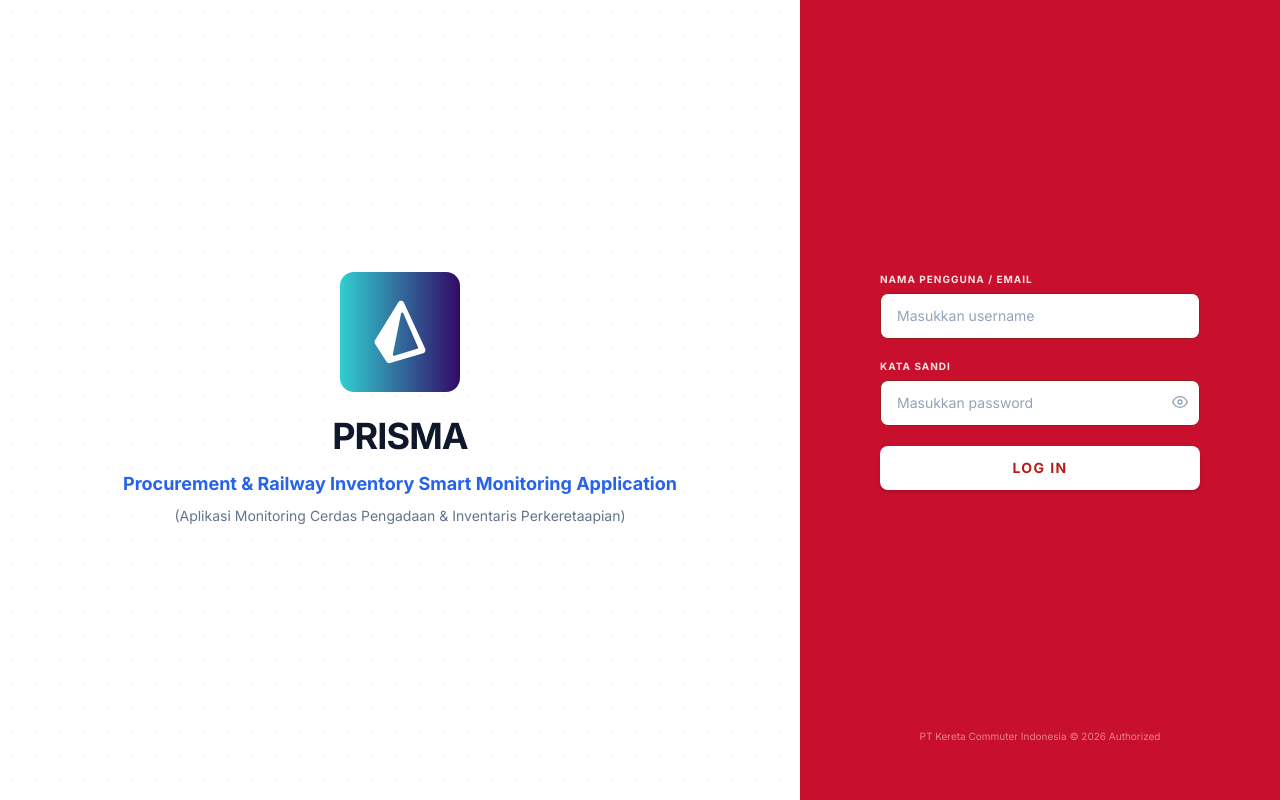
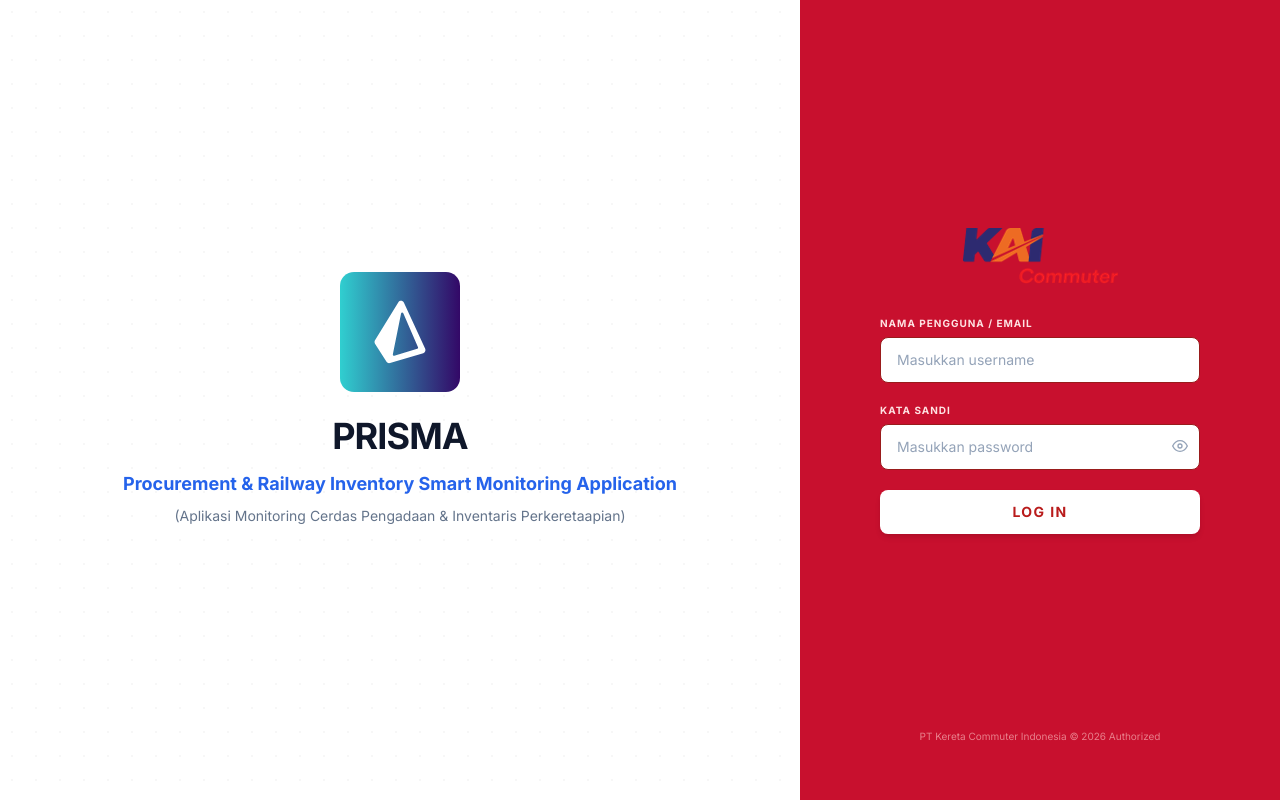
Before and after one commit to yoeda19/krl-command-center, a React (Vite) app: page /login in a window 1280 px wide. Built offline with nearby package versions, Linux system fonts and the light colour scheme; no server answers; the database is empty.

Commit message:
style: add KAI Commuter logo to login page

```diff
--- a/src/pages/LoginPage.tsx
+++ b/src/pages/LoginPage.tsx
@@ -91,6 +91,11 @@
       >
         {/* Center Form Container (No card wrapper) */}
         <div className="relative z-10 my-auto w-full max-w-[320px] mx-auto">
+          {/* Logo KAI Commuter */}
+          <div className="flex justify-center mb-8">
+            <img src="/kai-commuter.png" alt="KAI Commuter Logo" className="h-14 object-contain" />
+          </div>
+
           <form onSubmit={handleLoginSubmit} className="space-y-5">
             {/* Username Input */}
             <div className="space-y-1.5">
```
Also changed, not shown: public/kai-commuter.png (added).
